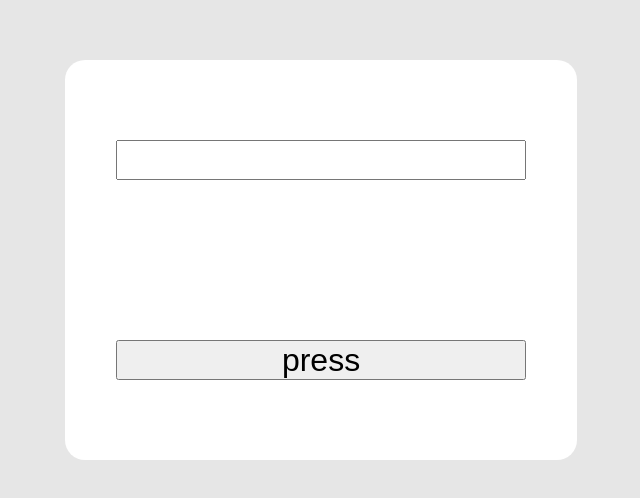
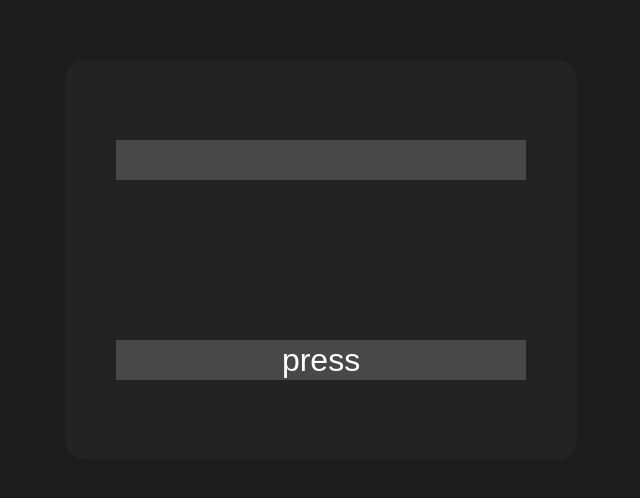
Before and after one commit to QueatLy5/MyFisrtRepository, a plain HTML site: page index.html in a window 1280 px wide. Shown: the part 140-638 px from the top of the page, without its empty margins (319-959 px from the left). Drawn offline with Linux system fonts and the light colour scheme.

Commit message:
Update style.css

```diff
--- a/style.css
+++ b/style.css
@@ -3,10 +3,11 @@
     padding: 0;
     box-sizing: border-box;
     font-family: sans-serif;
+    border: 0;
 }
 
 .backPanel{
-    background-color: rgb(230, 230, 230);
+    background-color: rgb(28, 28, 28);
     height: 100vh;
     width: 100%;
 
@@ -16,7 +17,7 @@
 }
 
 .panel{
-    background-color: rgb(255, 255, 255);
+    background-color: rgb(35, 35, 35);
     height: 50%;
     width: 40%;
 
@@ -40,6 +41,8 @@
     height: 20%;
     width: 80%;
     font-size: 200%;
+    background-color: rgb(72, 72, 72);
+    color: white;
 }
 .down{
     height: 50%;
@@ -53,4 +56,6 @@
     height: 20%;
     width: 80%;
     font-size: 200%;
+    background-color: rgb(72, 72, 72);
+    color: white;
 }
```
